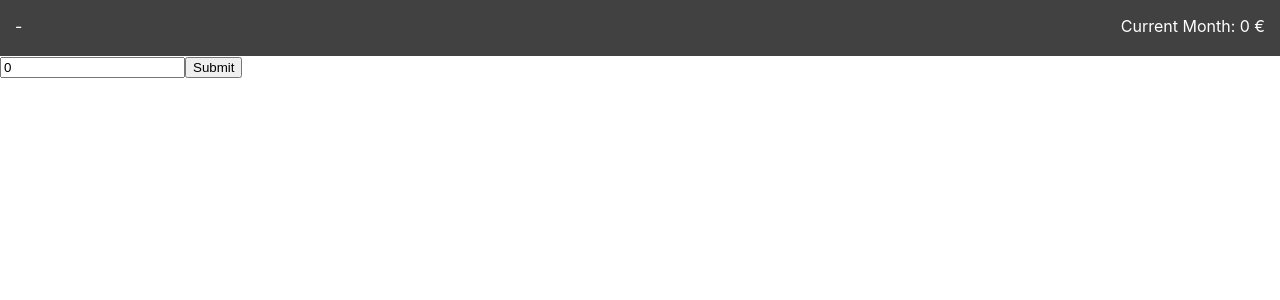
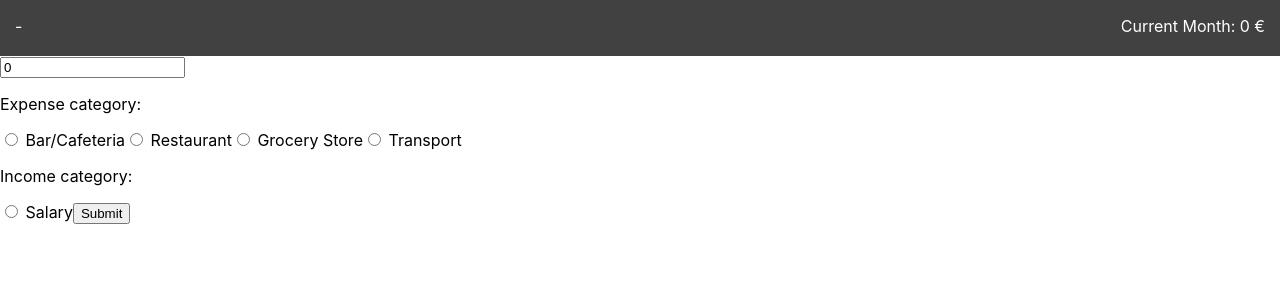
Before and after one commit to javisastre/use-expense-app, a React (Create React App) app: page / in a window 1280 px wide. Shown: the top 300 px of the page. Built offline with nearby package versions, Linux system fonts and the light colour scheme; no server answers; the HTML template or start-up script is replaced by a standard one.

Commit message:
addExpense component finished

```diff
--- a/src/App.css
+++ b/src/App.css
@@ -14,10 +14,13 @@
 .menu {
   background-color: rgb(65, 65, 65);
   height: 93vh;
+  width: 100vw;
   display: flex;
   flex-direction: column;
   align-items: center;
   padding-top: 25vh;
+  position: absolute;
+  z-index: 1;
 }
 
 .menu a {
--- a/src/components/AddExpense.js
+++ b/src/components/AddExpense.js
@@ -13,18 +13,67 @@ const AddExpense = () => {
 
   const formSubmit = async (event) => {
     event.preventDefault();
+    const isIncome = category === "Salary" ? true : false;
+
     try {
-      await expenseservices.createExpense(amount, category);
+      await expenseservices.createExpense(amount, category, isIncome);
     } catch (error) {
       console.log(error);
     }
     setAmount(0);
+    setCategory("");
+  };
+
+  const handleCategory = (event) => {
+    setCategory(event.target.value);
   };
 
   return (
     <div>
       <form onSubmit={formSubmit}>
         <input type='number' min='0' value={amount} onInput={handleInput} />
+        <p>Expense category:</p>
+        <input
+          type='radio'
+          checked={category === "Bar/Cafeteria"}
+          value='Bar/Cafeteria'
+          name='expense'
+          onChange={handleCategory}
+        />{" "}
+        Bar/Cafeteria
+        <input
+          type='radio'
+          checked={category === "Restaurant"}
+          value='Restaurant'
+          name='expense'
+          onChange={handleCategory}
+        />{" "}
+        Restaurant
+        <input
+          type='radio'
+          checked={category === "Grocery Store"}
+          value='Grocery Store'
+          name='expense'
+          onChange={handleCategory}
+        />{" "}
+        Grocery Store
+        <input
+          type='radio'
+          checked={category === "Transport"}
+          value='Transport'
+          name='expense'
+          onChange={handleCategory}
+        />{" "}
+        Transport
+        <p>Income category:</p>
+        <input
+          type='radio'
+          checked={category === "Salary"}
+          value='Salary'
+          name='expense'
+          onChange={handleCategory}
+        />{" "}
+        Salary
         <button>Submit</button>
       </form>
     </div>
--- a/src/components/Navbar/Navbar.js
+++ b/src/components/Navbar/Navbar.js
@@ -12,7 +12,6 @@ const Navbar = () => {
     const getBalance = async () => {
       try {
         const newBalance = await expenseService.getTotalBalance();
-        console.log(newBalance);
         setBalance(newBalance);
       } catch (error) {
         console.log(error);
--- a/src/services/expenseservices.js
+++ b/src/services/expenseservices.js
@@ -29,9 +29,9 @@ class ExpenseService {
     });
   }
 
-  createExpense(amount, category) {
+  createExpense(amount, category, isIncome) {
     const pr = this.expense
-      .post("/expenses", { amount, category })
+      .post("/expenses", { amount, category, isIncome })
       .then(({ data }) => data);
     return pr;
   }
```
